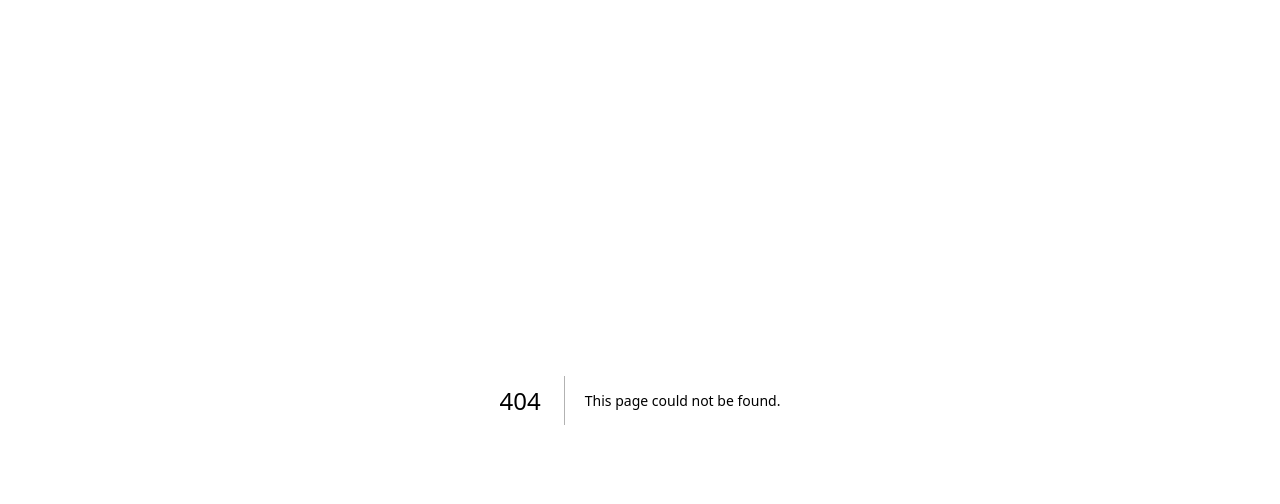
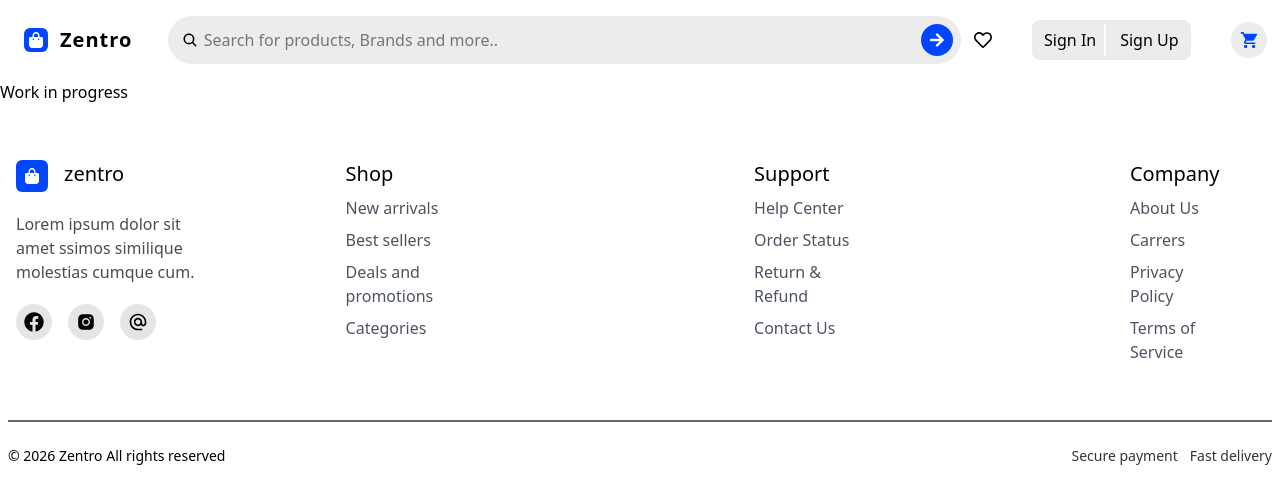
Before and after one commit to dibaya07/E-com-website, a Next.js app: page /checkOut in a window 1280 px wide. Before the commit this address had no page. Shown: the top 504 px of the page. Built offline with nearby package versions, Linux system fonts and the light colour scheme; no server answers.

Commit message:
fix error

```diff
--- /dev/null
+++ b/app/(client)/checkOut/page.tsx
@@ -0,0 +1,9 @@
+import React from 'react'
+
+export default function page() {
+  return (
+    <div>
+      Work in progress
+    </div>
+  )
+}
--- a/app/(client)/products/page.tsx
+++ b/app/(client)/products/page.tsx
@@ -6,7 +6,8 @@ import ProductList from "./components/ProductList";
 export default async function Products({ searchParams } : Products_searchParams_Prop) {
   const page = Number((await searchParams).page) || 0;
 
-  const res = await fetch(`http://localhost:3000/api/products?page=${page}`);
+  // const res = await fetch(`http://localhost:3000/api/products?page=${page}`);
+  const res = await fetch(`${process.env.APP_URL}/api/products?page=${page}`);
   const allProducts = await res.json();
 
   return (
--- a/app/admin/Products/page.tsx
+++ b/app/admin/Products/page.tsx
@@ -9,8 +9,11 @@ export default async function page({ searchParams } : Product_searchParams_Prop
   const page = Number((await searchParams).page) || 0;
 
   const getProducts = async () => {
+    // const res = await fetch(
+    //   `http://localhost:3000/api/admin/products?page=${page}`,
+    // );
     const res = await fetch(
-      `http://localhost:3000/api/admin/products?page=${page}`,
+      `${process.env.APP_URL}/api/admin/products?page=${page}`,
     );
     const result = await res.json();
     return result;
```
